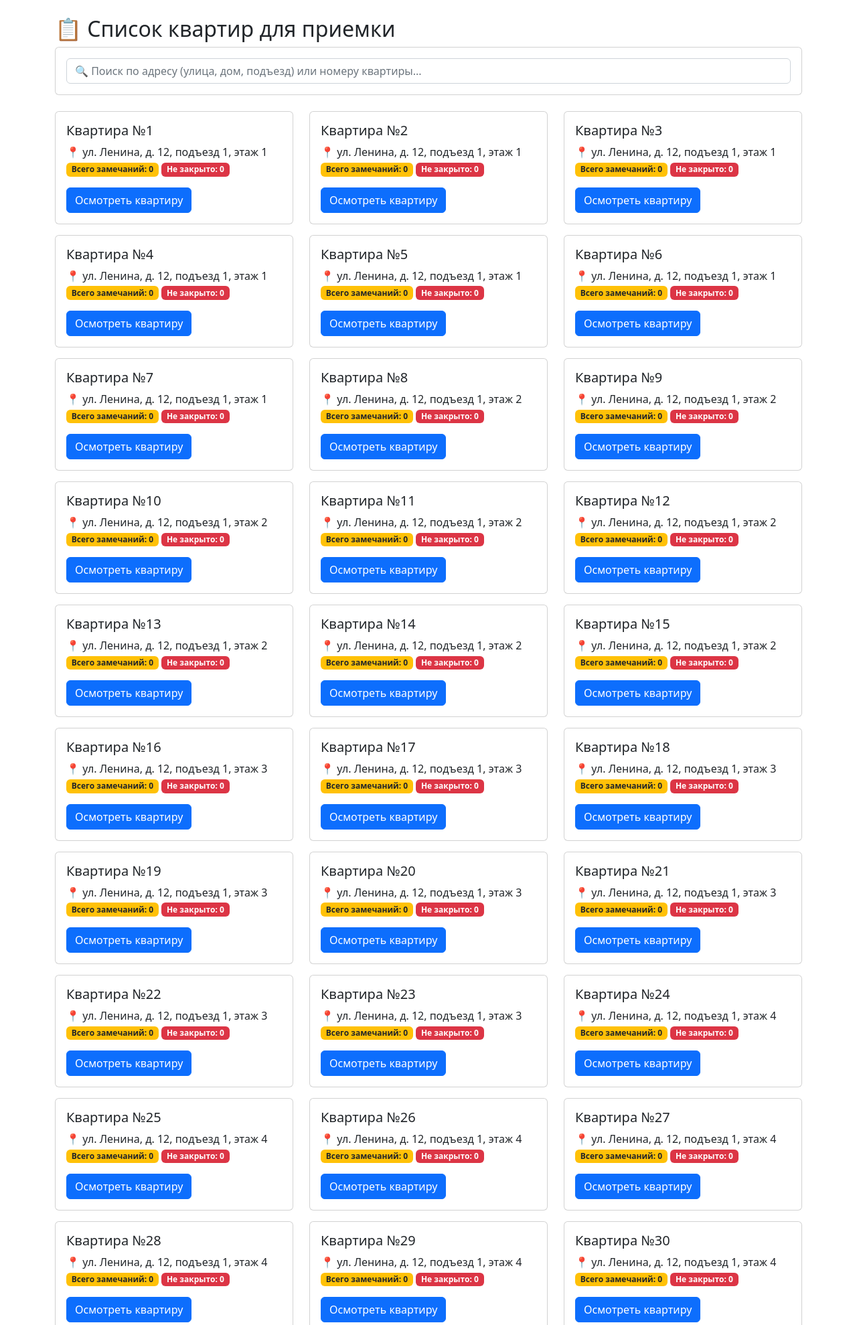
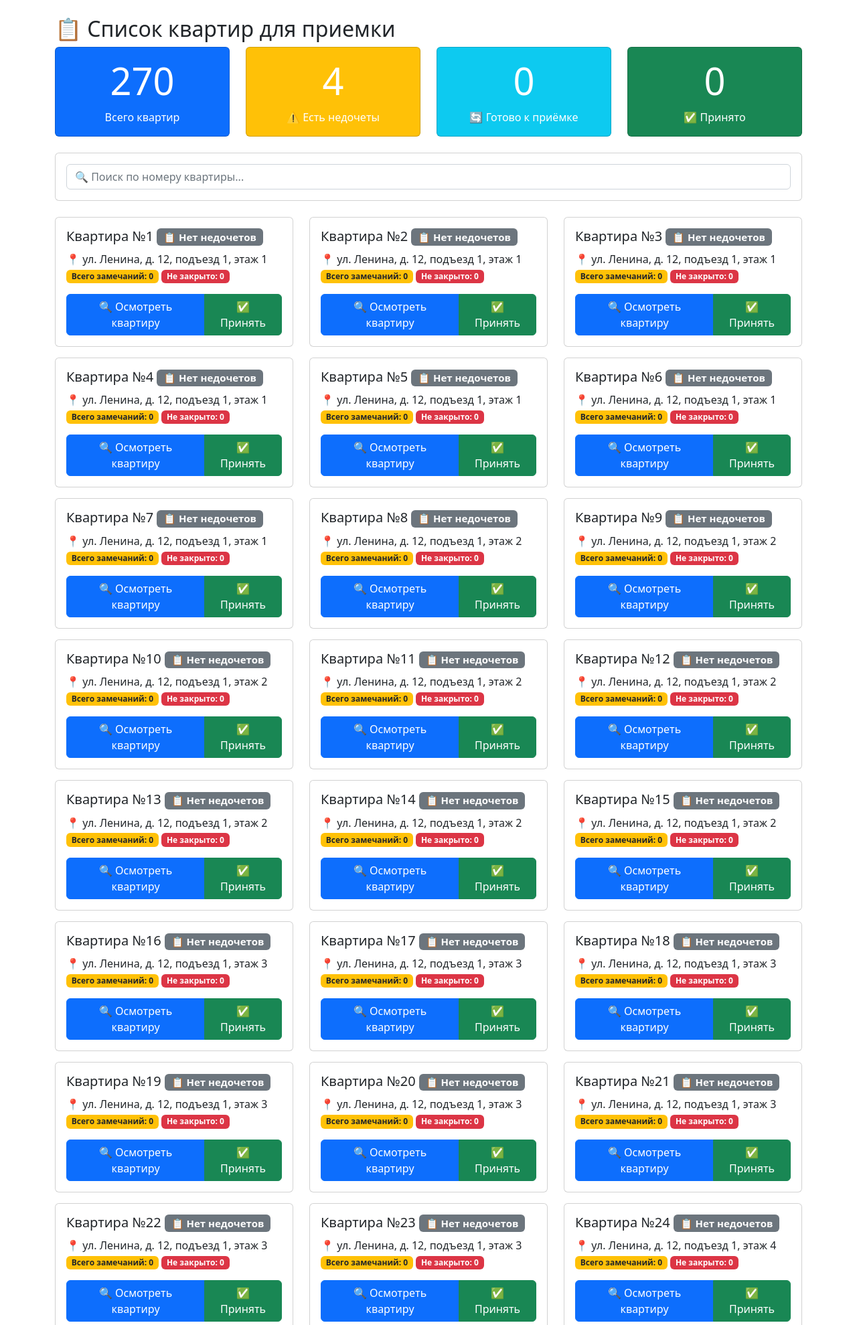
Before and after one commit to Victoriiaw/andor_system1, a Flask app: page / in a window 1280 px wide. Shown: the part 56-2035 px from the top of the page at 67% size. Run offline with Flask 3, Linux system fonts and the light colour scheme; data comes from the database, SQL or seed files in the repository.

Commit message:
Add statistics panel and flat acceptance feature

```diff
--- a/app.py
+++ b/app.py
@@ -148,16 +148,59 @@ https://andor-system1.onrender.com/
 @app.route('/')
 def index():
     conn = get_db()
+
+    # Данные для статистики
+    stats = {}
+    stats['total'] = conn.execute('SELECT COUNT(*) FROM flats').fetchone()[0]
+    stats['accepted'] = conn.execute('SELECT COUNT(*) FROM flats WHERE status = "accepted"').fetchone()[0]
+
+    # Квартиры с открытыми недочетами
+    result = conn.execute('SELECT COUNT(DISTINCT flat_id) FROM defects WHERE status != "closed"').fetchone()[0]
+    stats['has_defects'] = result if result else 0
+
+    # Квартиры готовые к приёмке (все недочеты закрыты, но статус не accepted)
+    result = conn.execute('''
+        SELECT COUNT(*) FROM flats f
+        WHERE f.status != 'accepted'
+        AND (SELECT COUNT(*) FROM defects d WHERE d.flat_id = f.id AND d.status != 'closed') = 0
+        AND (SELECT COUNT(*) FROM defects d WHERE d.flat_id = f.id) > 0
+    ''').fetchone()[0]
+    stats['ready_for_acceptance'] = result if result else 0
+
+    # Список квартир
     flats = conn.execute('''
         SELECT f.*, COUNT(d.id) as defect_count,
                SUM(CASE WHEN d.status = 'open' THEN 1 ELSE 0 END) as open_count
         FROM flats f
         LEFT JOIN defects d ON f.id = d.flat_id
         GROUP BY f.id
-        ORDER BY CAST(f.number AS INTEGER)
+        ORDER BY
+            CASE
+                WHEN f.status = 'accepted' THEN 4
+                WHEN COUNT(d.id) = 0 OR COUNT(d.id) IS NULL THEN 3
+                WHEN SUM(CASE WHEN d.status = 'open' THEN 1 ELSE 0 END) = 0 AND COUNT(d.id) > 0 THEN 2
+                ELSE 1
+            END,
+            CAST(f.number AS INTEGER)
     ''').fetchall()
     conn.close()
-    return render_template('index.html', flats=flats)
+
+    return render_template('index.html', flats=flats, stats=stats)
+
+@app.route('/accept_flat/<int:flat_id>')
+def accept_flat(flat_id):
+    conn = get_db()
+    # Проверяем, есть ли открытые недочеты
+    open_defects = conn.execute('SELECT COUNT(*) FROM defects WHERE flat_id = ? AND status != "closed"', (flat_id,)).fetchone()[0]
+
+    if open_defects == 0:
+        conn.execute('UPDATE flats SET status = "accepted" WHERE id = ?', (flat_id,))
+        conn.commit()
+        conn.close()
+        return redirect(url_for('index'))
+    else:
+        conn.close()
+        return "Невозможно принять квартиру: есть незакрытые недочеты", 400
 
 @app.route('/flat/<int:flat_id>')
 def flat(flat_id):
--- a/templates/index.html
+++ b/templates/index.html
@@ -2,10 +2,46 @@
 {% block content %}
 <h2>📋 Список квартир для приемки</h2>
 
+<!-- БЛОК СТАТИСТИКИ -->
+<div class="row mb-4">
+    <div class="col-md-3">
+        <div class="card text-white bg-primary">
+            <div class="card-body text-center">
+                <h1 class="display-4">{{ stats.total }}</h1>
+                <p class="mb-0">Всего квартир</p>
+            </div>
+        </div>
+    </div>
+    <div class="col-md-3">
+        <div class="card text-white bg-warning">
+            <div class="card-body text-center">
+                <h1 class="display-4">{{ stats.has_defects }}</h1>
+                <p class="mb-0">⚠️ Есть недочеты</p>
+            </div>
+        </div>
+    </div>
+    <div class="col-md-3">
+        <div class="card text-white bg-info">
+            <div class="card-body text-center">
+                <h1 class="display-4">{{ stats.ready_for_acceptance }}</h1>
+                <p class="mb-0">🔄 Готово к приёмке</p>
+            </div>
+        </div>
+    </div>
+    <div class="col-md-3">
+        <div class="card text-white bg-success">
+            <div class="card-body text-center">
+                <h1 class="display-4">{{ stats.accepted }}</h1>
+                <p class="mb-0">✅ Принято</p>
+            </div>
+        </div>
+    </div>
+</div>
+
 <!-- ПОИСКОВАЯ СТРОКА -->
 <div class="card mb-4">
     <div class="card-body">
-        <input type="text" id="searchInput" class="form-control" placeholder="🔍 Поиск по адресу (улица, дом, подъезд) или номеру квартиры...">
+        <input type="text" id="searchInput" class="form-control" placeholder="🔍 Поиск по номеру квартиры...">
     </div>
 </div>
 
@@ -14,13 +50,29 @@
     <div class="col-md-4 mb-3 flat-card" data-search="{{ flat.number }}">
         <div class="card">
             <div class="card-body">
-                <h5 class="card-title">Квартира №{{ flat.number }}</h5>
+                <h5 class="card-title">
+                    Квартира №{{ flat.number }}
+                    {% if flat.status == 'accepted' %}
+                        <span class="badge bg-success">✅ Принята</span>
+                    {% elif flat.open_count == 0 and flat.defect_count > 0 %}
+                        <span class="badge bg-warning text-dark">🔄 Готово к приёмке</span>
+                    {% elif flat.open_count > 0 %}
+                        <span class="badge bg-danger">⚠️ Есть недочеты</span>
+                    {% else %}
+                        <span class="badge bg-secondary">📋 Нет недочетов</span>
+                    {% endif %}
+                </h5>
                 <p class="card-text">
                     📍 {{ flat.street }}, д. {{ flat.house }}, подъезд {{ flat.entrance }}, этаж {{ flat.floor }}<br>
                     <span class="badge bg-warning text-dark">Всего замечаний: {{ flat.defect_count or 0 }}</span>
                     <span class="badge bg-danger">Не закрыто: {{ flat.open_count or 0 }}</span>
                 </p>
-                <a href="/flat/{{ flat.id }}" class="btn btn-primary">Осмотреть квартиру</a>
+                <div class="btn-group w-100">
+                    <a href="/flat/{{ flat.id }}" class="btn btn-primary">🔍 Осмотреть квартиру</a>
+                    {% if flat.status != 'accepted' and (flat.open_count == 0 or flat.defect_count == 0) %}
+                        <a href="/accept_flat/{{ flat.id }}" class="btn btn-success" onclick="return confirm('Принять квартиру?')">✅ Принять</a>
+                    {% endif %}
+                </div>
             </div>
         </div>
     </div>
@@ -28,7 +80,7 @@
 </div>
 
 <script>
-// Живой поиск
+// Живой поиск по номеру квартиры
 document.getElementById('searchInput').addEventListener('keyup', function() {
     let searchValue = this.value.toLowerCase();
     let cards = document.querySelectorAll('.flat-card');
```
